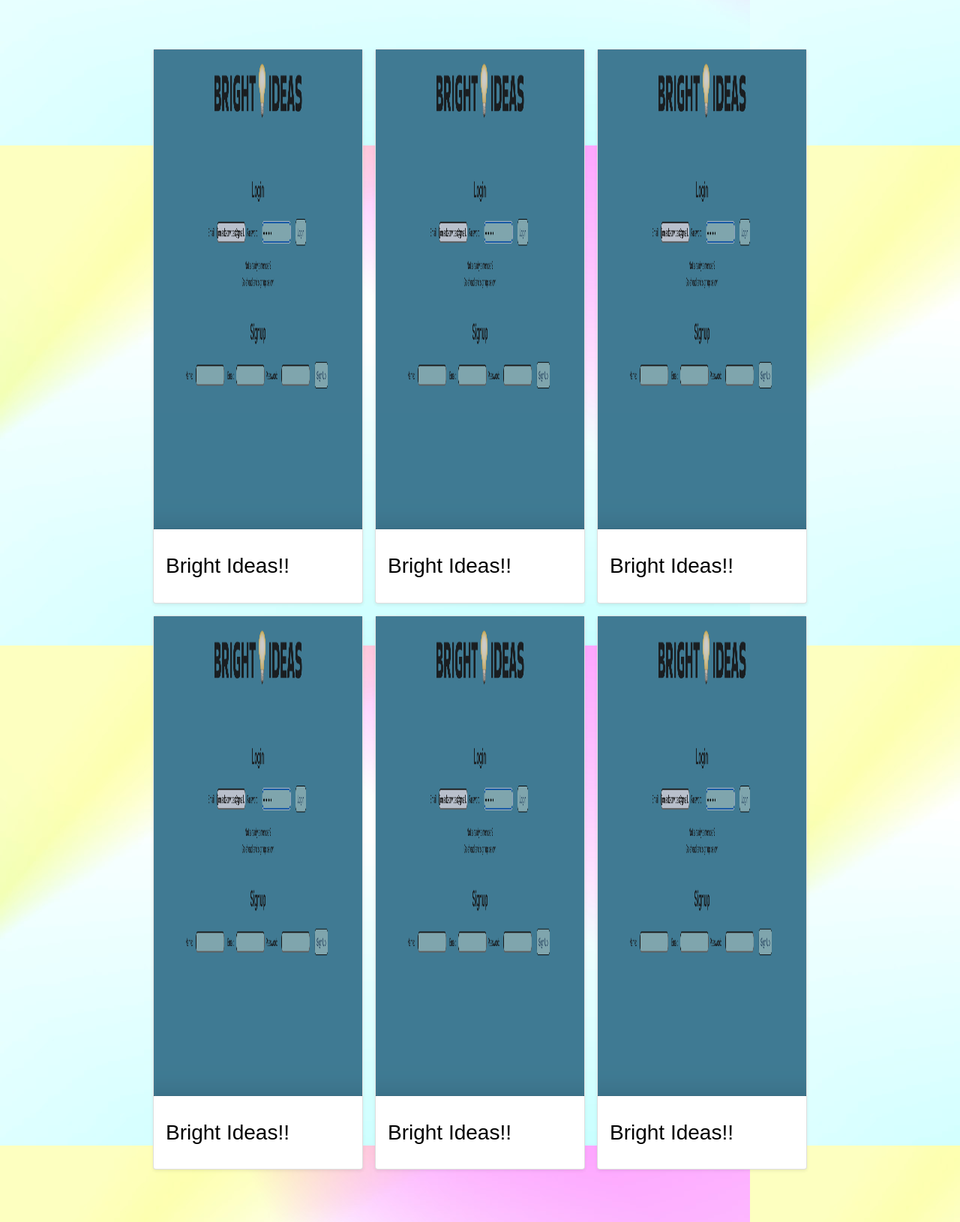
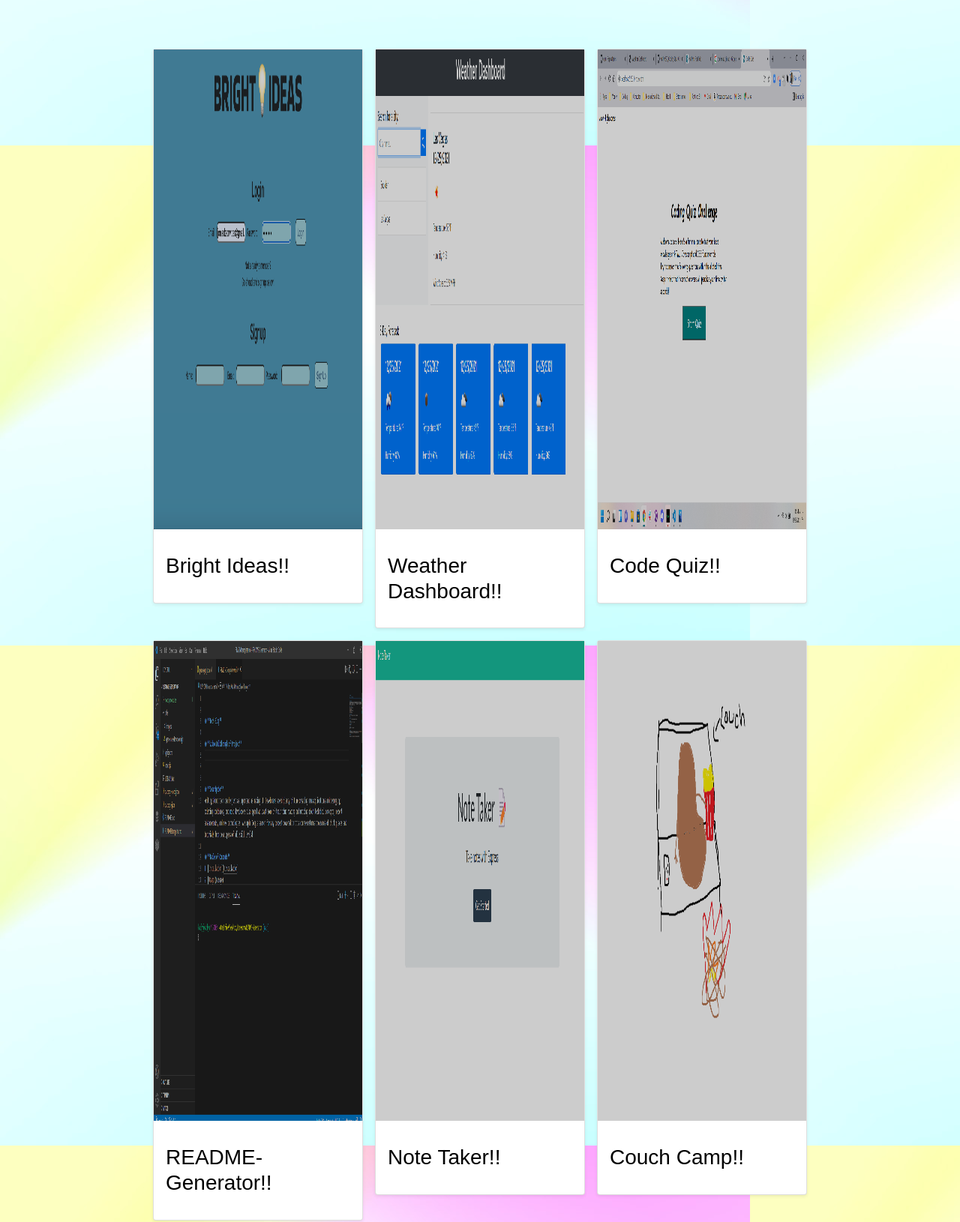
Before and after one commit to Katlyn627/Katlyn-Boches-Portfolio, a website: page index.html in a window 1280 px wide. Shown: the part 473-2103 px from the top of the page at 75% size. Drawn offline with nearby package versions, Linux system fonts and the light colour scheme.

Commit message:
updated projects

```diff
--- a/index.html
+++ b/index.html
@@ -99,14 +99,14 @@
           </div>
           <div class="col">
             <div class="card shadow-sm">
-              <a class="work-main-class" href="https://bright-ideas12.herokuapp.com/" target="_blank">
-                <img class="work-image" src="assets\images\login-page.png" alt="recipe" />
+              <a class="work-main-class" href="https://katlyn627.github.io/Weather-Dashboard/" target="_blank">
+                <img class="work-image" src="assets/images/weather.png" alt="recipe" />
                 <div class="work-subtitle">
                 </div>
               </a>
               <div class="card-body">
                 <p class="card-text">
-                <h3>Bright Ideas!!</h3>
+                <h3>Weather Dashboard!!</h3>
                 </p>
                 <div class="d-flex justify-content-between align-items-center">
                 </div>
@@ -115,14 +115,14 @@
           </div>
           <div class="col">
             <div class="card shadow-sm">
-              <a class="work-main-class" href="https://bright-ideas12.herokuapp.com/" target="_blank">
-                <img class="work-image" src="assets\images\login-page.png" alt="recipe" />
+              <a class="work-main-class" href="https://github.com/Katlyn627/Coding-Quiz-Challenge" target="_blank">
+                <img class="work-image" src="assets/images/codequiz.png" alt="recipe" />
                 <div class="work-subtitle">
                 </div>
               </a>
               <div class="card-body">
                 <p class="card-text">
-                <h3>Bright Ideas!!</h3>
+                <h3>Code Quiz!!</h3>
                 </p>
                 <div class="d-flex justify-content-between align-items-center">
                 </div>
@@ -131,14 +131,14 @@
           </div>
           <div class="col">
             <div class="card shadow-sm">
-              <a class="work-main-class" href="https://bright-ideas12.herokuapp.com/" target="_blank">
-                <img class="work-image" src="assets\images\login-page.png" alt="recipe" />
+              <a class="work-main-class" href="https://github.com/Katlyn627/README-Generator" target="_blank">
+                <img class="work-image" src="assets/images/readme.png" alt="recipe" />
                 <div class="work-subtitle">
                 </div>
               </a>
               <div class="card-body">
                 <p class="card-text">
-                <h3>Bright Ideas!!</h3>
+                <h3>README-Generator!!</h3>
                 </p>
                 <div class="d-flex justify-content-between align-items-center">
                 </div>
@@ -147,14 +147,14 @@
           </div>
           <div class="col">
             <div class="card shadow-sm">
-              <a class="work-main-class" href="https://bright-ideas12.herokuapp.com/" target="_blank">
-                <img class="work-image" src="assets\images\login-page.png" alt="recipe" />
+              <a class="work-main-class" href="https://homework11note-taker.herokuapp.com/" target="_blank">
+                <img class="work-image" src="assets/images/notetaker.png" alt="recipe" />
                 <div class="work-subtitle">
                 </div>
               </a>
               <div class="card-body">
                 <p class="card-text">
-                <h3>Bright Ideas!!</h3>
+                <h3>Note Taker!!</h3>
                 </p>
                 <div class="d-flex justify-content-between align-items-center">
                 </div>
@@ -163,14 +163,14 @@
           </div>
           <div class="col">
             <div class="card shadow-sm">
-              <a class="work-main-class" href="https://bright-ideas12.herokuapp.com/" target="_blank">
-                <img class="work-image" src="assets\images\login-page.png" alt="recipe" />
+              <a class="work-main-class" href="https://florenciab94.github.io/Couch-Camp/" target="_blank">
+                <img class="work-image" src="assets/images/couch camp logo.png" alt="recipe" />
                 <div class="work-subtitle">
                 </div>
               </a>
               <div class="card-body">
                 <p class="card-text">
-                <h3>Bright Ideas!!</h3>
+                <h3>Couch Camp!!</h3>
                 </p>
                 <div class="d-flex justify-content-between align-items-center">
                 </div>
@@ -178,53 +178,6 @@
             </div>
           </div>
         </section>
-
-
-        <!--
-      <h1>Work</h1>
-      <div>
-
-        <a class="work-main-class" href="https://bright-ideas12.herokuapp.com/" target="_blank">
-
-          <img class="work-image" src="assets\images\login-page.png" alt="recipe" />
-          <div class="work-subtitle">
-            <h3>Bright Ideas!!</h3>
-          </div>
-        </a>
-        <a class="working-app" href="https://homework11note-taker.herokuapp.com/" target="_blank">
-
-          <img class="work-image" src="assets\images\notetaker.png" alt="fitnes-webpage" />
-          <div class="work-subtitle">
-            <h3>Note Taker!</h3>
-          </div>
-        </a>
-        <a class="working-app" href="https://katlyn627.github.io/Weather-Dashboard/" target="_blank">
-
-          <img class="work-image" src="assets\images\weather.png" alt="weather-dashboard" />
-          <div class="work-subtitle">
-            <h3>Weather Dashboard</h3>
-          </div>
-        </a>
-        <a class="working-app" href="https://github.com/Katlyn627/Coding-Quiz-Challenge" target="_blank">
-
-          <img class="work-image" src="assets\images\codequiz.png" alt="coding-quiz" />
-          <div class="work-subtitle">
-            <h3>Coding Quiz!</h3>
-          </div>
-        </a>
-        <a class="working-app" href="https://github.com/Katlyn627/README-Generator" target="_blank">
-
-          <img class="work-image" src="assets\images\readme.png" alt="sort-deck-function" />
-          <div class="work-subtitle">
-            <h3>README Generator</h3>
-          </div>
-        </a>
-      </div> -->
-
-
-
-
-
   </main>
   <footer class="text-muted py-5">
     <section id="contact-me">
```
Also changed, not shown: assets/images/couch camp logo.png (added).
